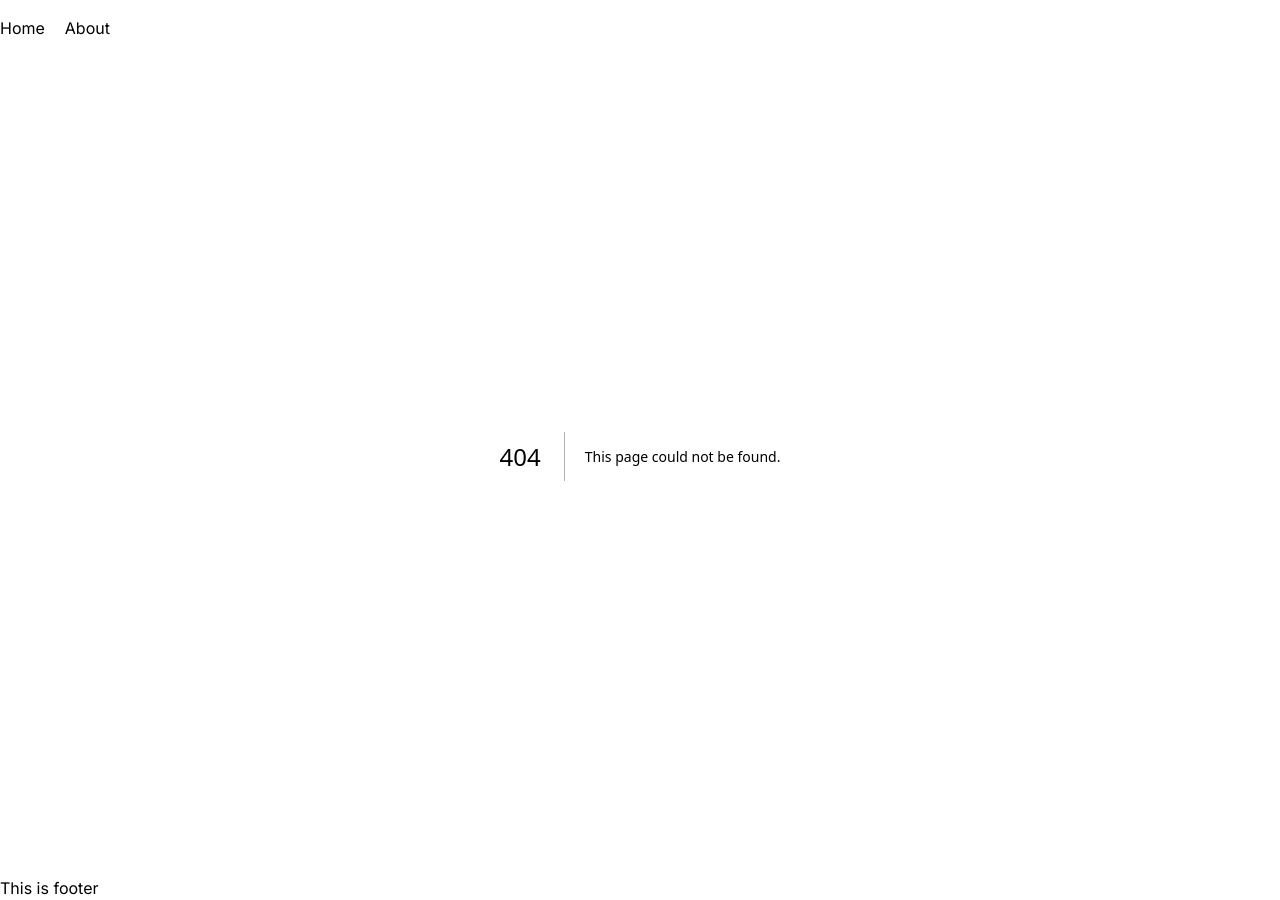
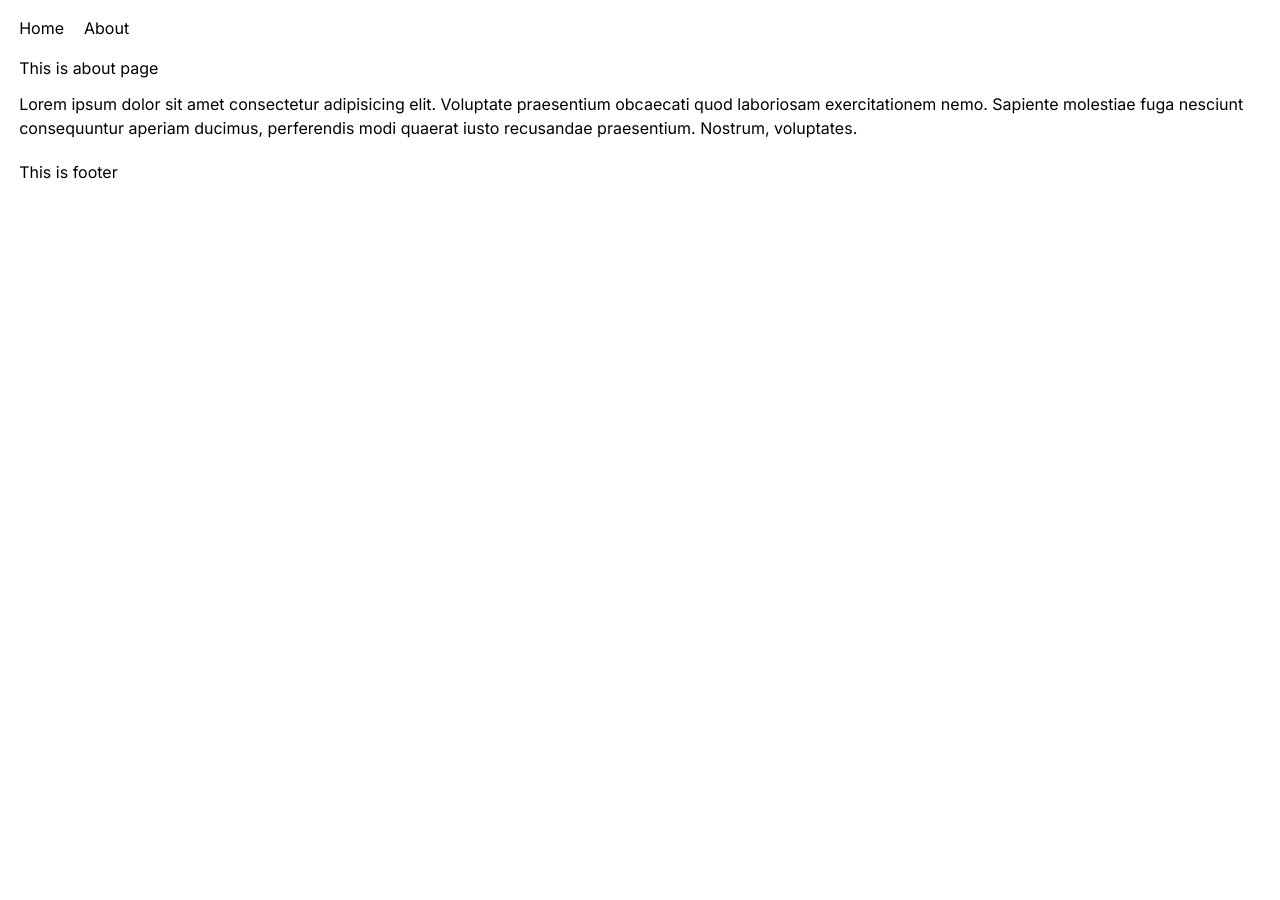
Before and after one commit to KhanZiaul/Next.js-Practice, a Next.js app: page /about in a window 1280 px wide. Before the commit this address had no page. After the commit the page ends 800 px from the top, so only its background shows below. Built offline with nearby package versions, Linux system fonts and the light colour scheme.

Commit message:
nested page added

```diff
--- /dev/null
+++ b/src/app/about/page.js
@@ -0,0 +1,12 @@
+import React from 'react';
+
+const AboutPage = () => {
+    return (
+        <div>
+            <h2 className='mb-3'>This is about page</h2>
+            <p>Lorem ipsum dolor sit amet consectetur adipisicing elit. Voluptate praesentium obcaecati quod laboriosam exercitationem nemo. Sapiente molestiae fuga nesciunt consequuntur aperiam ducimus, perferendis modi quaerat iusto recusandae praesentium. Nostrum, voluptates.</p>
+        </div>
+    );
+};
+
+export default AboutPage;
--- /dev/null
+++ b/src/app/contact/page.js
@@ -0,0 +1,12 @@
+import React from 'react';
+
+const ContactPage = () => {
+    return (
+        <div>
+            <h2 className='mb-3'>This is contact page</h2>
+            <p>Lorem ipsum dolor sit amet consectetur adipisicing elit. Voluptate praesentium obcaecati quod laboriosam exercitationem nemo. Sapiente molestiae fuga nesciunt consequuntur aperiam ducimus, perferendis modi quaerat iusto recusandae praesentium. Nostrum, voluptates.</p>
+        </div>
+    );
+};
+
+export default ContactPage;
--- a/src/app/layout.js
+++ b/src/app/layout.js
@@ -12,6 +12,7 @@ export default function RootLayout({ children }) {
   return (
     <html lang="en">
       <body className={inter.className}>
+        <div className='w-[97%] mx-auto'>
           <nav className='flex gap-5 mb-4 mt-4'>
             <a href="">Home</a>
             <a href="">About</a>
@@ -20,6 +21,7 @@ export default function RootLayout({ children }) {
           <footer className='mt-5'>
             This is footer
           </footer>
+        </div>
       </body>
     </html>
   )
```
Lines whose indentation alone changed are shown as unchanged.
